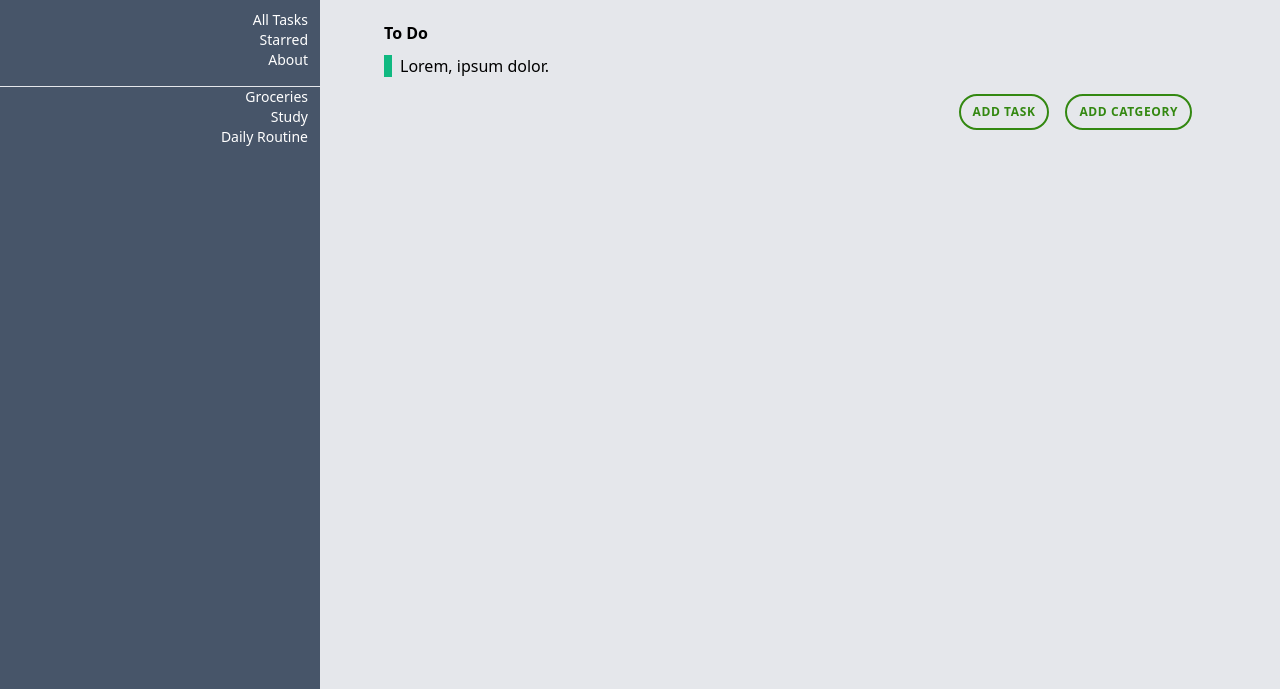
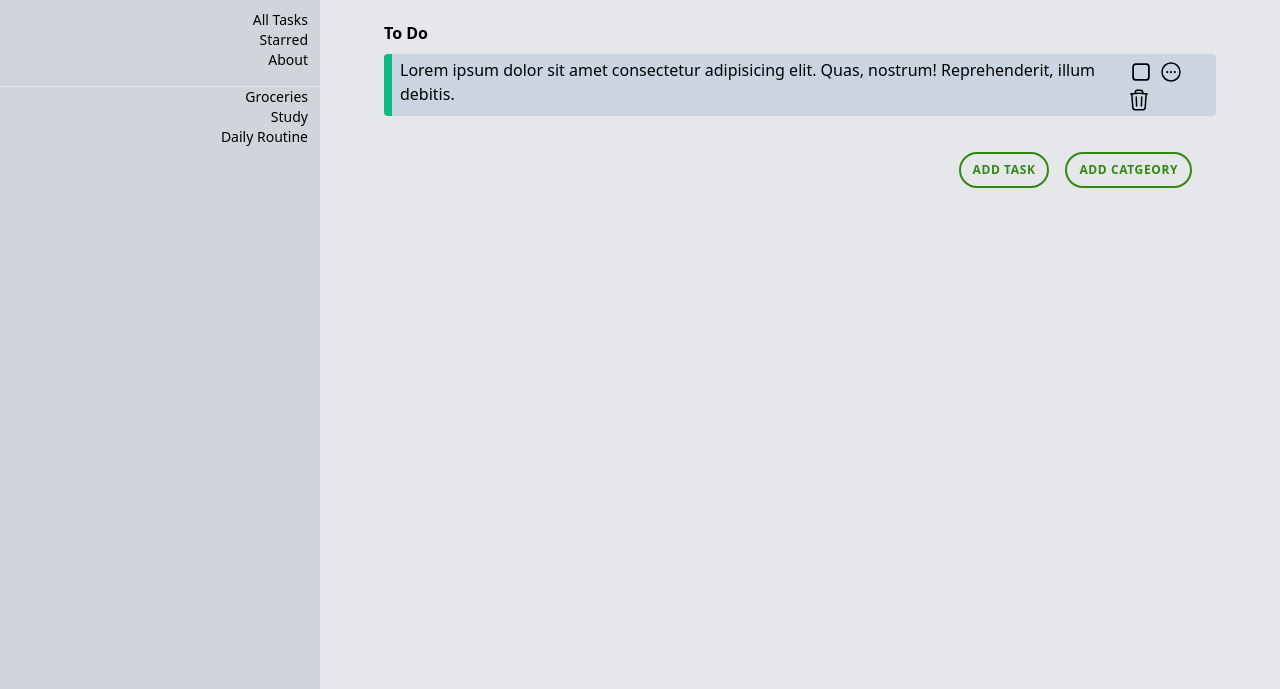
Before and after one commit to cknishan/Productive-To-Do-App, a plain HTML site: page index.html in a window 1280 px wide. Shown: the part 111-800 px from the top of the page. Drawn offline with Linux system fonts and the light colour scheme.

Commit message:
task element and style added

```diff
--- a/index.html
+++ b/index.html
@@ -10,7 +10,9 @@
 </head>
 <body>
     <div class="md:grid md:grid-cols-4 h-screen"> <!--content wrapper-->
-        <div class="bg-slate-600 text-white">
+
+        <!-- menu wrapper -->
+        <div class="bg-gray-300 text-black">
             <nav>
               <div class="flex justify-between items-center">
                 <div>
@@ -41,6 +43,7 @@
             </nav>
         </div>
 
+        <!-- main content starts -->
         <main class="px-16 py-6 bg-gray-200 col-span-3">
 
           <header>
@@ -48,14 +51,41 @@
           </header>
 
           <div>
+
+            <!-- Subheading for section To Do -->
             <h3 class="font-bold pb-2 mt-12 border-b border-gray-200">To Do</h3>
             <section>
-              <span class="task">Lorem, ipsum dolor.</span>
+
+              <!-- Each Todo list task -->
+              <div class="task">
+                <div>Lorem ipsum dolor sit amet consectetur adipisicing elit. Quas, nostrum! Reprehenderit, illum debitis.</div>
+                <div class="grid place-items-center">
+                  <span>
+                    <!-- empty box icon -->
+                    <svg xmlns="http://www.w3.org/2000/svg" fill="none" viewBox="0 0 24 24" stroke-width="1.5" stroke="currentColor" class="w-7 h-7 inline-block">
+                      <path stroke-linecap="round" stroke-linejoin="round" d="M5.25 7.5A2.25 2.25 0 017.5 5.25h9a2.25 2.25 0 012.25 2.25v9a2.25 2.25 0 01-2.25 2.25h-9a2.25 2.25 0 01-2.25-2.25v-9z" />
+                    </svg>
+                    <!-- menu icon -->
+                    <svg xmlns="http://www.w3.org/2000/svg" fill="none" viewBox="0 0 24 24" stroke-width="1.5" stroke="currentColor" class="w-6 h-6 inline-block">
+                      <path stroke-linecap="round" stroke-linejoin="round" d="M8.625 12a.375.375 0 11-.75 0 .375.375 0 01.75 0zm0 0H8.25m4.125 0a.375.375 0 11-.75 0 .375.375 0 01.75 0zm0 0H12m4.125 0a.375.375 0 11-.75 0 .375.375 0 01.75 0zm0 0h-.375M21 12a9 9 0 11-18 0 9 9 0 0118 0z" />
+                    </svg>
+                    <!-- trashcan icon -->
+                    <svg xmlns="http://www.w3.org/2000/svg" fill="none" viewBox="0 0 24 24" stroke-width="1.5" stroke="currentColor" class="w-6 h-6 inline-block">
+                      <path stroke-linecap="round" stroke-linejoin="round" d="M14.74 9l-.346 9m-4.788 0L9.26 9m9.968-3.21c.342.052.682.107 1.022.166m-1.022-.165L18.16 19.673a2.25 2.25 0 01-2.244 2.077H8.084a2.25 2.25 0 01-2.244-2.077L4.772 5.79m14.456 0a48.108 48.108 0 00-3.478-.397m-12 .562c.34-.059.68-.114 1.022-.165m0 0a48.11 48.11 0 013.478-.397m7.5 0v-.916c0-1.18-.91-2.164-2.09-2.201a51.964 51.964 0 00-3.32 0c-1.18.037-2.09 1.022-2.09 2.201v.916m7.5 0a48.667 48.667 0 00-7.5 0" />
+                    </svg>
+
+                  </span>
+                </div>
+              </div>
+
+
             </section>
           </div>
 
-             <!-- Add Task buttons -->
-          <div class="flex justify-center md:justify-end p-4">
+
+
+          <!-- Add Task buttons -->
+          <div class="flex justify-center md:justify-end p-4 mt-5">
             <span class="task_button">Add Task</span>
             <span class="task_button">Add Catgeory</span>
           </div>
--- /dev/null
+++ b/js/createTasks.js
@@ -0,0 +1 @@
+"use strict"
--- a/src/input.css
+++ b/src/input.css
@@ -11,7 +11,12 @@
 }
 
 .task{
-    @apply border-l-8 border-emerald-500 pl-2
+    @apply border-l-8 border-emerald-500 pl-2 flex justify-between bg-slate-300 rounded
+    px-2 py-1
+}
+
+.task svg:hover{
+    cursor: pointer;
 }
 
 .task_button{
```
Also changed, not shown: dist/output.css.
